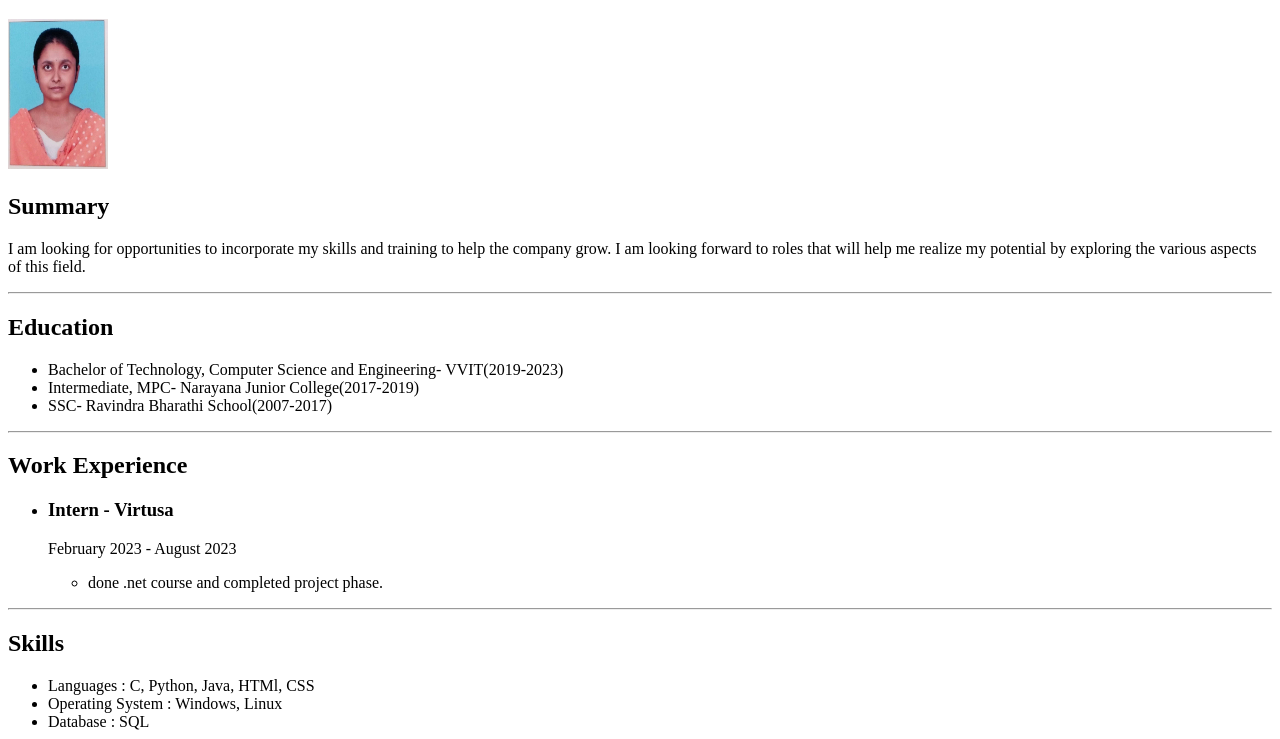
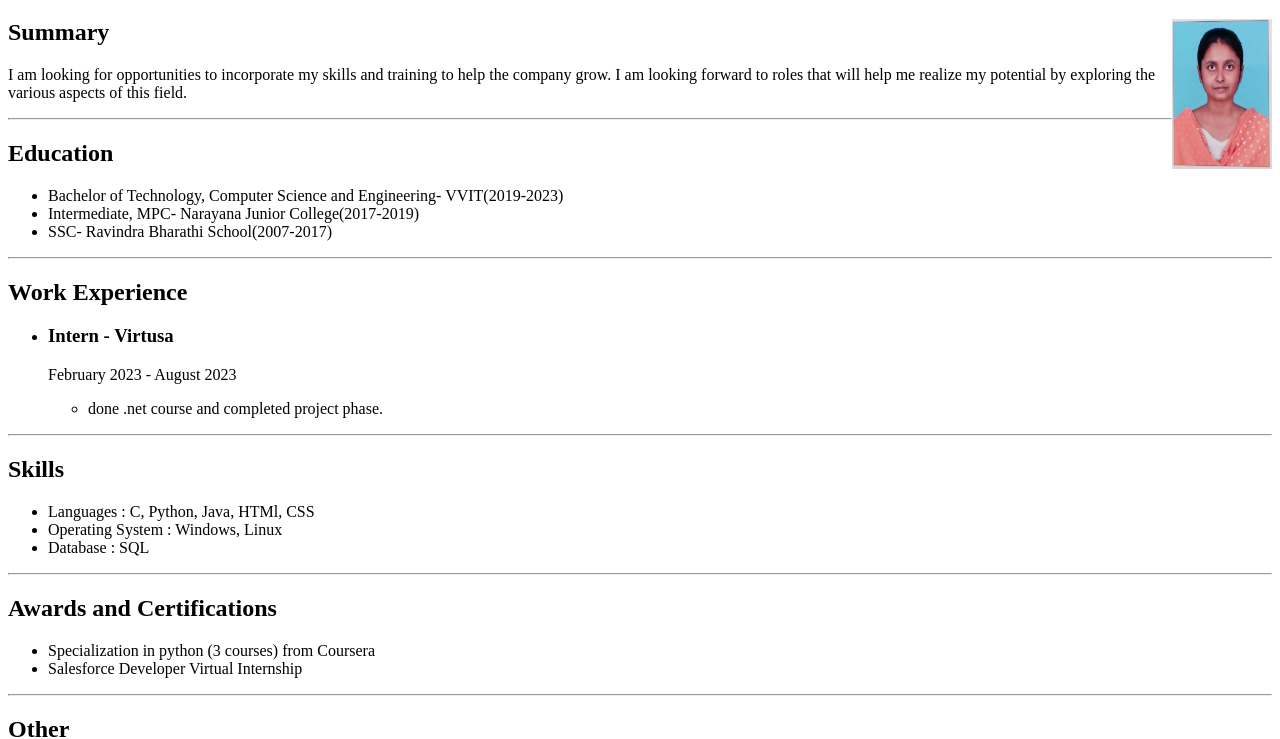
Before and after one commit to VintipalliMounika/Capstone-Project1, a plain HTML site: page index.html in a window 1280 px wide. Shown: the part 61-800 px from the top of the page. Drawn offline with Linux system fonts and the light colour scheme.

Commit message:
index.html

```diff
--- a/index.html
+++ b/index.html
@@ -7,7 +7,7 @@
 </head>
 <body>
     <h1>Vintipalli Mounika</h1>
-    <img src="./pic.jpeg" alt="my profile pic" height="150" width="100"/>
+    <img src="./pic.jpeg" alt="my profile pic" height="150" width="100" align="right"/>
     <h2>Summary</h2>
     <p>I am looking for opportunities to incorporate my skills and training to help the
         company grow. I am looking forward to roles that will help me realize my potential
```
